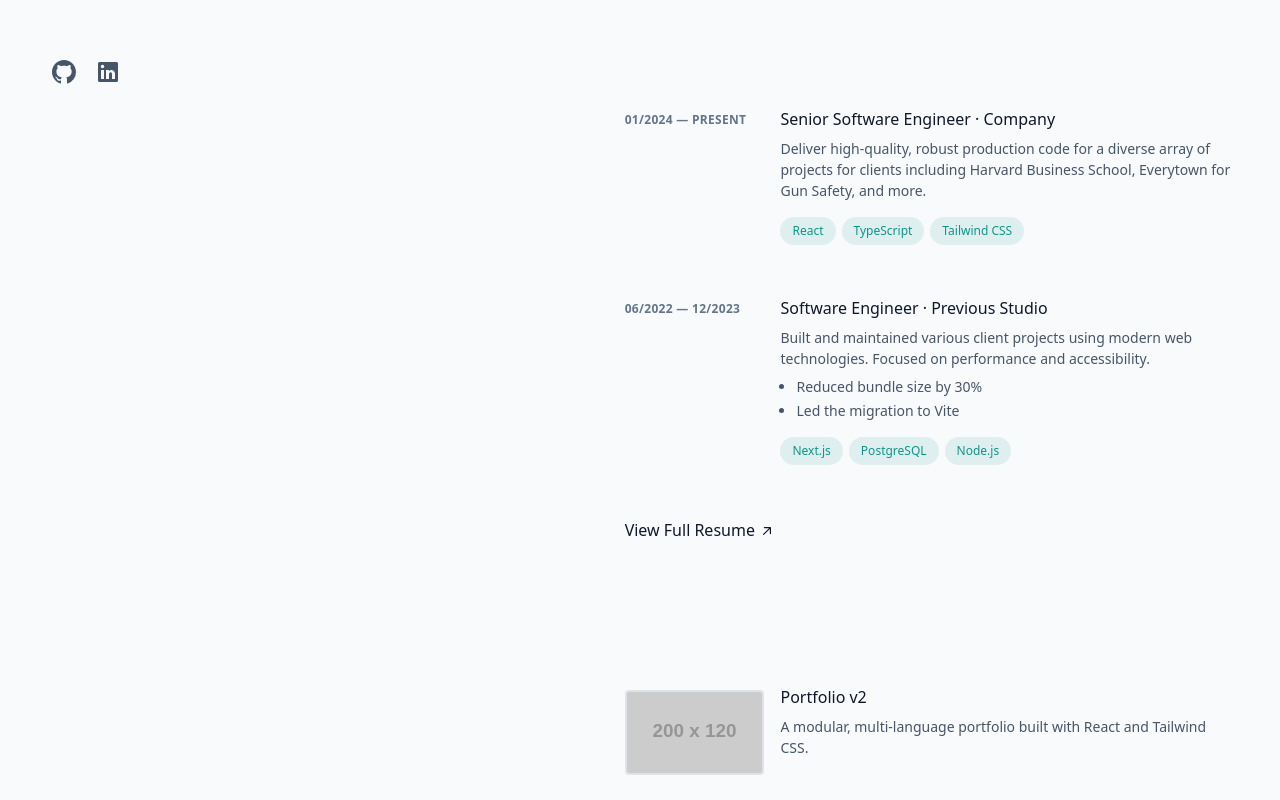
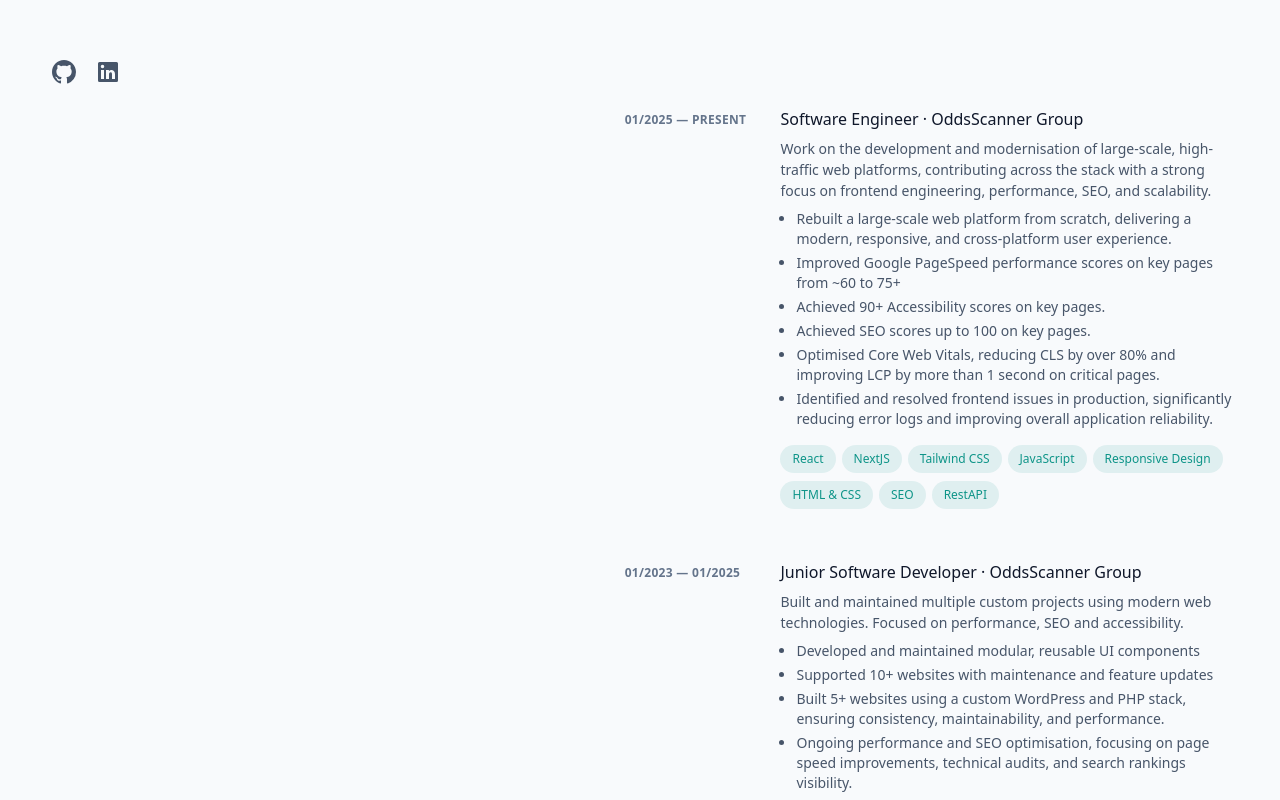
Before and after one commit to ZeInacioCB/my-portfolio, a React (Vite) app: page / in a window 1280 px wide. Shown: the part 620-1420 px from the top of the page. Built offline with nearby package versions, Linux system fonts and the light colour scheme.

Commit message:
populating portfolio data

```diff
--- a/src/data/translations.js
+++ b/src/data/translations.js
@@ -24,25 +24,49 @@
         },
         experience: [
             {
-                dates: '01/2024 — Present',
-                title: 'Senior Software Engineer',
-                company: 'Company',
-                link: 'https://example.com',
-                description: 'Deliver high-quality, robust production code for a diverse array of projects for clients including Harvard Business School, Everytown for Gun Safety, and more.',
-                achievements: [],
-                tech: ['React', 'TypeScript', 'Tailwind CSS']
+                dates: '01/2025 — Present',
+                title: 'Software Engineer',
+                company: 'OddsScanner Group',
+                link: 'https://oddsscannergroup.com',
+                description: 'Work on the development and modernisation of large-scale, high-traffic web platforms, contributing across the stack with a strong focus on frontend engineering, performance, SEO, and scalability.',
+                achievements: [
+                    'Rebuilt a large-scale web platform from scratch, delivering a modern, responsive, and cross-platform user experience.',
+                    'Improved Google PageSpeed performance scores on key pages from ~60 to 75+',
+                    'Achieved 90+ Accessibility scores on key pages.',
+                    'Achieved SEO scores up to 100 on key pages.',
+                    'Optimised Core Web Vitals, reducing CLS by over 80% and improving LCP by more than 1 second on critical pages.',
+                    'Identified and resolved frontend issues in production, significantly reducing error logs and improving overall application reliability.',
+                ],
+                tech: ['React', 'NextJS', 'Tailwind CSS', 'JavaScript', 'Responsive Design', 'HTML & CSS', 'SEO', 'RestAPI']
             },
             {
-                dates: '06/2022 — 12/2023',
-                title: 'Software Engineer',
-                company: 'Previous Studio',
-                link: 'https://example.com',
-                description: 'Built and maintained various client projects using modern web technologies. Focused on performance and accessibility.',
+                dates: '01/2023 — 01/2025',
+                title: 'Junior Software Developer',
+                company: 'OddsScanner Group',
+                link: 'https://oddsscannergroup.com',
+                description: 'Built and maintained multiple custom projects using modern web technologies. Focused on performance, SEO and accessibility.',
                 achievements: [
-                    'Reduced bundle size by 30%',
-                    'Led the migration to Vite'
+                    'Developed and maintained modular, reusable UI components',
+                    'Supported 10+ websites with maintenance and feature updates',
+                    'Built 5+ websites using a custom WordPress and PHP stack, ensuring consistency, maintainability, and performance.',
+                    'Ongoing performance and SEO optimisation, focusing on page speed improvements, technical audits, and search rankings visibility.',
                 ],
-                tech: ['Next.js', 'PostgreSQL', 'Node.js']
+                tech: ['PHP', 'JavaScript', 'RestAPI', 'Responsive Design', 'Wordpress', 'MySQL', 'HTML & CSS', 'SEO']
+            },
+            {
+                dates: '01/2023 — 01/2025',
+                title: 'Software Developer',
+                company: 'Freelancer',
+                link: '#',
+                description: 'Collaborating with clients to design and build responsive, performance-focused web applications and features, working across the stack from frontend implementation to backend integrations.',
+                achievements: [
+                    'Developed a backend feature using PHP and WordPress to integrate and synchronize data with external platforms, ensuring seamless data flow with tools such as Atlas and Rainbow Map (rainbowmap.ilga-europe.org, contraception.srhrpolicyhub.org).',
+                    'Designed and built responsive frontend applications using Vanilla JavaScript and Bootstrap, with a strong focus on performance, accessibility, and cross-browser compatibility.',
+                    'Developed custom portfolio and showcase websites from scratch, handling layout, interactivity, and responsive design (e.g. rodrigoalb.com).',
+                    'Implemented frontend animations and interactive components using modern JavaScript to enhance user experience.',
+                    'Worked independently across the full development lifecycle, from requirements gathering and implementation to testing, deployment, and maintenance.',
+                ],
+                tech: ['React', 'NextJS', 'Tailwind CSS', 'Responsive Design', 'Prisma', 'PHP', 'Wordpress', 'MySQL', 'HTML & CSS', 'Bootstrap', 'JavaScript']
             }
         ],
         projects: [
@@ -96,10 +120,10 @@
         },
         experience: [
             {
-                dates: '01/2024 — Presente',
-                title: 'Engenheiro de Software Sênior',
-                company: 'Empresa',
-                link: 'https://example.com',
+                dates: '01/2025 — Presente',
+                title: 'Software Engineer',
+                company: 'OddsScanner Group',
+                link: 'https://oddsscannergroup.com',
                 description: 'Entrega de código de produção robusto e de alta qualidade para uma gama diversificada de projetos para clientes como Harvard Business School, Everytown for Gun Safety e outros.',
                 achievements: [],
                 tech: ['React', 'TypeScript', 'Tailwind CSS']
```
